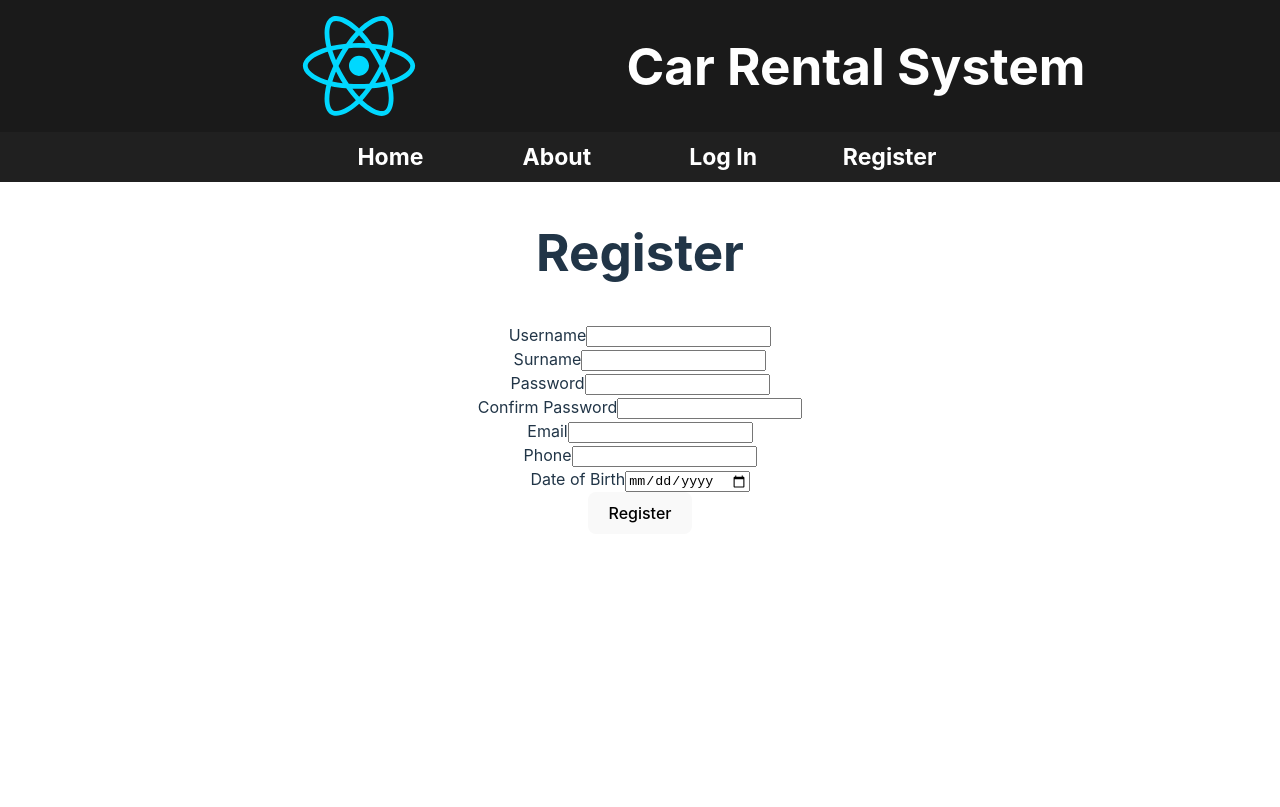
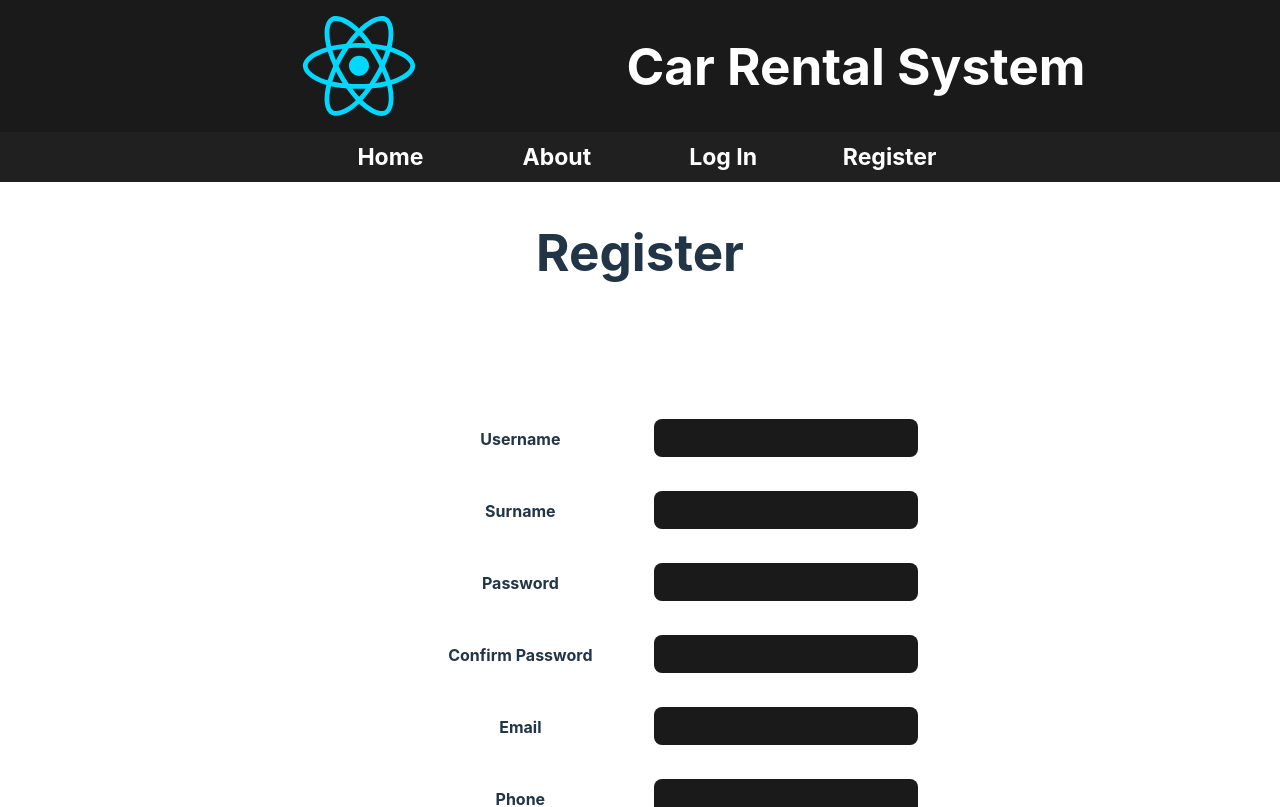
Before and after one commit to DSSCKWA/car-rental-system, a React (Vite) app in the folder frontend/: page /register in a window 1280 px wide. Shown: the top 807 px of the page. Built offline with nearby package versions, Linux system fonts and the light colour scheme.

Commit message:
Add frontend README, add basic form styles

```diff
--- a/frontend/src/components/LoginPage.jsx
+++ b/frontend/src/components/LoginPage.jsx
@@ -56,6 +56,7 @@ export function LoginPage(props) {
         <div className='login_page'>
             <h1>Login</h1>
             <form className='log_form' onSubmit={handleSubmit}>
+                <p className='errorMessage'>{error}</p>
                 <div className='form_group'>
                     <label htmlFor='email'>Email</label>
                     <input type='email' id='email' name='email' value={email} onChange={e => setEmail(e.target.value)} />
@@ -67,9 +68,6 @@ export function LoginPage(props) {
                 <div className='form_group'>
                     <button type='submit'>Login</button>
                 </div>
-                <div className='form_group'>
-                    <p className='errorMessage'>{error}</p>
-                </div>
             </form>
         </div>
     )
--- a/frontend/src/components/Menu.jsx
+++ b/frontend/src/components/Menu.jsx
@@ -62,7 +62,7 @@ export function Menu(props) {
             )}
 
             {props.user && <div className='menu_item'>
-                <button onClick={logout}>Log Out</button>
+                <button className='menu_btn' onClick={logout}>Log Out</button>
             </div>}
 
         </div>
--- a/frontend/src/components/RegisterPage.jsx
+++ b/frontend/src/components/RegisterPage.jsx
@@ -53,6 +53,9 @@ export function RegisterPage() {
             <h1>Register</h1>
             <form className='reg_form' onSubmit={handleSubmit}>
                 <div className='form_group'>
+                    <p className='errorMessage'>{error}</p>
+                </div>
+                <div className='form_group'>
                     <label htmlFor='username'>Username</label>
                     <input type='text' id='username' name='username' value={username} onChange={e => setUsername(e.target.value)} />
                 </div>
@@ -76,7 +79,6 @@ export function RegisterPage() {
                     <label htmlFor='phone'>Phone</label>
                     <input type='tel' id='phone' name='phone' value={phone} onChange={e => setPhone(e.target.value)} />
                 </div>
-
                 <div className='form_group'>
                     <label htmlFor='date_of_birth'>Date of Birth</label>
                     <input type='date' id='date_of_birth' name='date_of_birth' value={dateOfBirth} onChange={e => setDateOfBirth(e.target.value)} />
@@ -84,9 +86,6 @@ export function RegisterPage() {
                 <div className='form_group'>
                     <button type='submit'>Register</button>
                 </div>
-                <div className='form_group'>
-                    <p>{error}</p>
-                </div>
             </form>
         </div>
     )
--- a/frontend/src/index.css
+++ b/frontend/src/index.css
@@ -99,7 +99,7 @@ button:focus-visible {
   background-color: #202020;
 }
 
-.menu_item {
+.menu_item, .menu_btn {
     display: flex;
     flex-direction: row;
     justify-content: center;
@@ -113,7 +113,7 @@ button:focus-visible {
     padding: 0 1em;
 }
 
-.menu_item > a {
+.menu_item > a,.menu_btn > a {
     display: flex;
     flex-direction: column;
     justify-content: center;
@@ -127,13 +127,91 @@ button:focus-visible {
     padding: 0 1em;
 }
 
-.menu_item:hover {
+.menu_item:hover .menu_btn:hover{
     background-color: #1a1a1a;
     cursor: pointer;
 }
 
-.menu_item a:hover {
+.menu_item a:hover, .menu_btn:hover {
     color: #299bbe;
+    background-color: #1a1a1a;
+}
+
+.menu_btn {
+    width: 100%;
+    border: none;
+    border-radius: 0;
+    background-color: #202020;
+    font-weight: bold;
+}
+
+.reg_form {
+    display: flex;
+    flex-direction: column;
+    width: 100%;
+    height: 100%;
+    padding: 1em;
+}
+
+.form_group {
+    display: flex;
+    flex-direction: row;
+    width: 100%;
+    height: 100%;
+    padding: 1em;
+    justify-content: space-between;
+}
+
+.form_group input {
+    width: 50%;
+    height: 100%;
+    padding: 0.5em;
+    border-radius: 8px;
+    border: 1px solid transparent;
+    font-size: 1em;
+    font-weight: 500;
+    font-family: inherit;
+    background-color: #1a1a1a;
+    cursor: pointer;
+    transition: border-color 0.25s;
+}
+
+.form_group label {
+    width: 35%;
+    height: 100%;
+    padding: 0.5em;
+    font-size: 1em;
+    font-weight: bold;
+    font-family: inherit;
+}
+
+.form_group button[type="submit"] {
+    width: 100%;
+    height: 100%;
+    padding: 0.5em;
+    border-radius: 8px;
+    border: 1px solid transparent;
+    font-size: 1em;
+    font-weight: bold;
+    font-family: inherit;
+    background-color: #1a1a1a;
+    cursor: pointer;
+    transition: border-color 0.25s;
+}
+
+.form_group button[type="submit"]:hover {
+    border-color: #299bbe;
+}
+
+.errorMessage {
+    display: flex;
+    flex-direction: row;
+    height: 100%;
+    padding: 1em;
+    justify-content: center;
+    color: chocolate;
+    text-align: center;
+    margin: 0 auto;
 }
 
 @media (prefers-color-scheme: light) {
```
Also changed, not shown: 1 other file (tests, documents, lock files or other folders).
